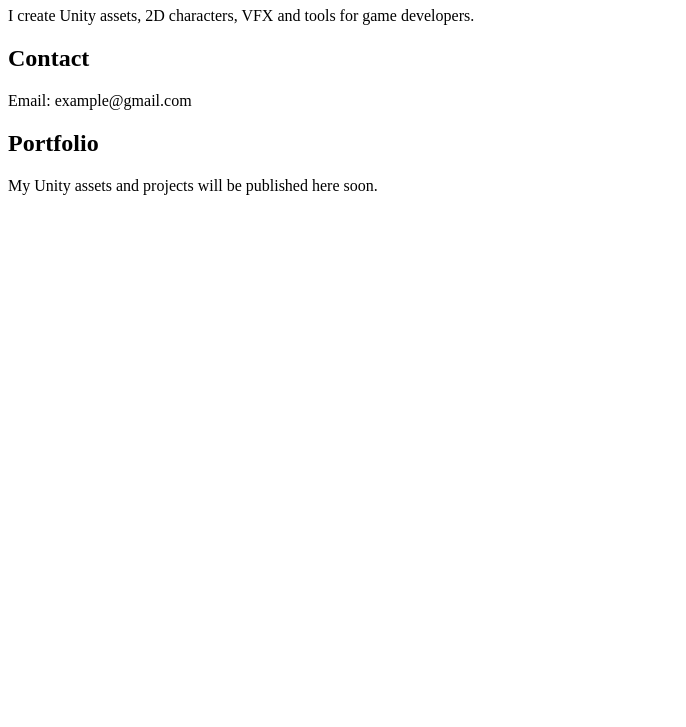
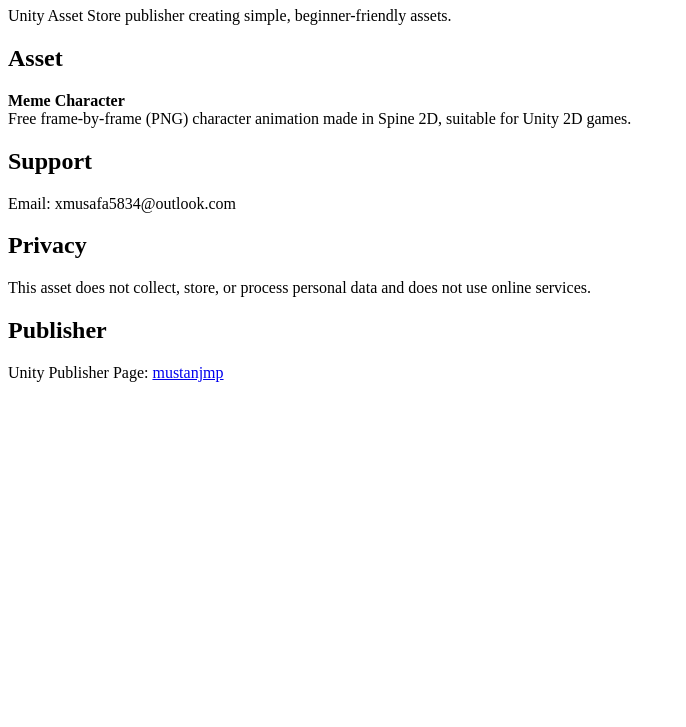
Before and after one commit to jr28911/jr.github.io, a plain HTML site: page index.html in a window 1280 px wide. Shown: the part 73-800 px from the top of the page, without its empty margins (0-686 px from the left). Drawn offline with Linux system fonts and the light colour scheme.

Commit message:
Update index.html

```diff
--- a/index.html
+++ b/index.html
@@ -1,17 +1,30 @@
 <!DOCTYPE html>
-<html>
+<html lang="en">
 <head>
-  <meta charset="UTF-8">
-  <title>idk - Unity Developer Portfolio</title>
+  <meta charset="UTF-8" />
+  <meta name="viewport" content="width=device-width, initial-scale=1" />
+  <title>mustanjmp - Unity Asset Store Publisher</title>
 </head>
 <body>
-  <h1>idk – Unity Developer & 2D Creator</h1>
-  <p>I create Unity assets, 2D characters, VFX and tools for game developers.</p>
+  <h1>mustanjmp</h1>
+  <p>Unity Asset Store publisher creating simple, beginner-friendly assets.</p>
 
-  <h2>Contact</h2>
-  <p>Email: example@gmail.com</p>
+  <h2>Asset</h2>
+  <p>
+    <strong>Meme Character</strong><br />
+    Free frame-by-frame (PNG) character animation made in Spine 2D, suitable for Unity 2D games.
+  </p>
 
-  <h2>Portfolio</h2>
-  <p>My Unity assets and projects will be published here soon.</p>
+  <h2>Support</h2>
+  <p>Email: xmusafa5834@outlook.com</p>
+
+  <h2>Privacy</h2>
+  <p>This asset does not collect, store, or process personal data and does not use online services.</p>
+
+  <h2>Publisher</h2>
+  <p>
+    Unity Publisher Page:
+    <a href="https://assetstore.unity.com/publishers/127728">mustanjmp</a>
+  </p>
 </body>
 </html>
```
